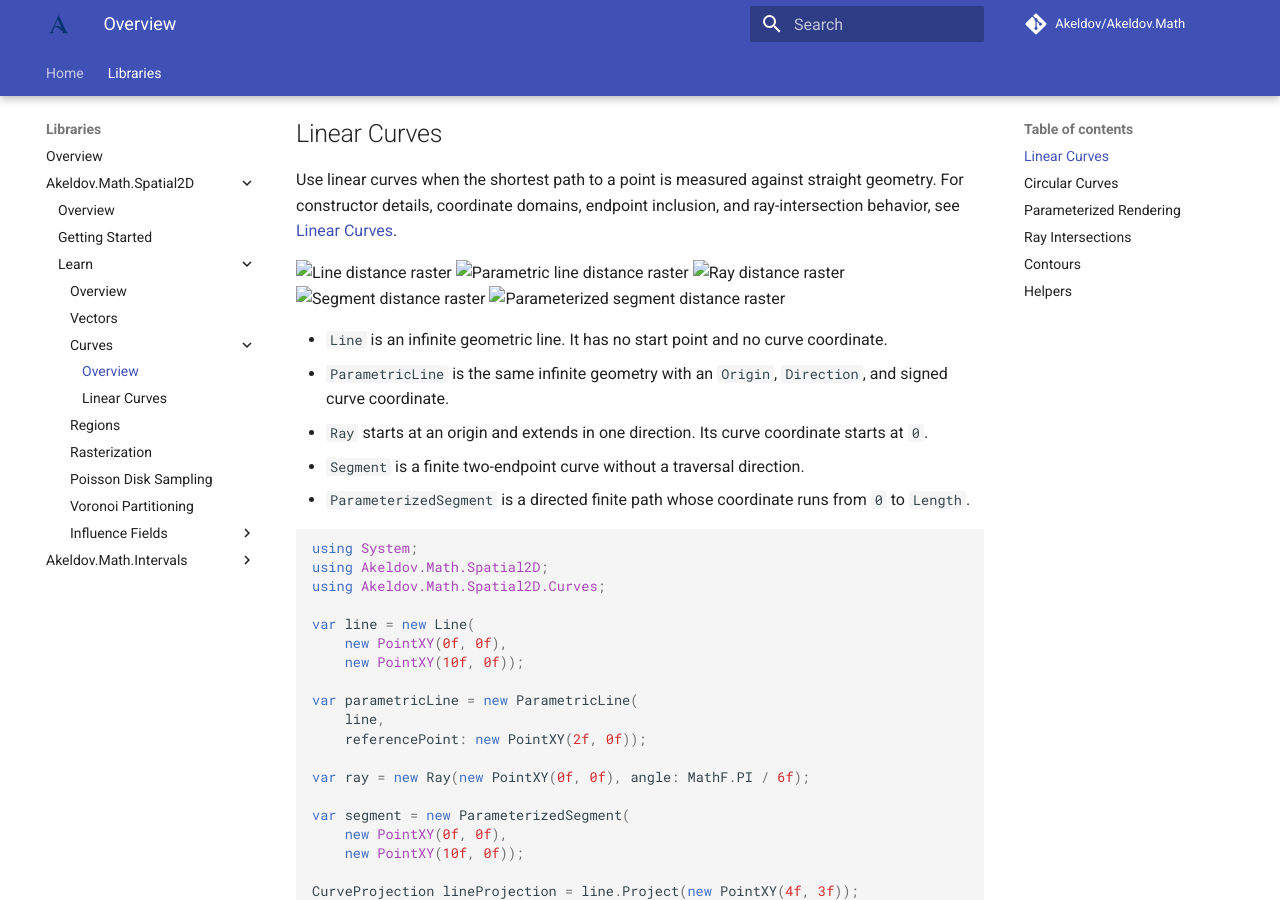
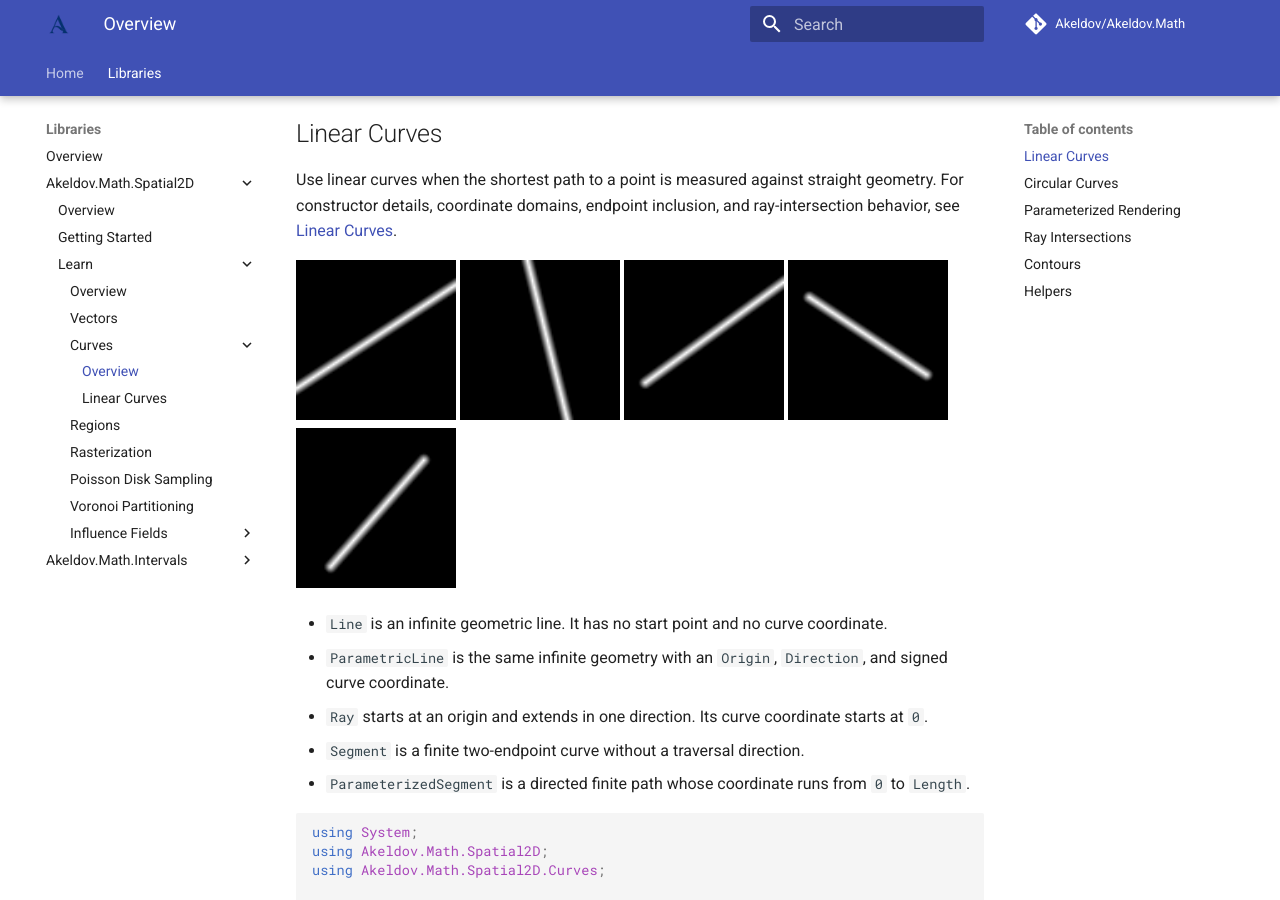
Before and after one commit to Astanislav/Akeldov.Math, an MkDocs documentation site: the page built from docs/Spatial2D/learn/curves.md, in a window 1280 px wide and 900 px high, scrolled down 898 px. Built offline with MkDocs 1.6.1 and Material for MkDocs 9.7.7, drawn with Linux system fonts in a browser that asks for light colours; comment, search, counter and statistics services are not loaded.

Commit message:
docs(spatial2d): document MkDocs raw image path handling

````diff
--- a/docs/Spatial2D/learn/curves.md
+++ b/docs/Spatial2D/learn/curves.md
@@ -24,11 +24,11 @@ Use linear curves when the shortest path to a point is measured against straight
 For constructor details, coordinate domains, endpoint inclusion, and ray-intersection behavior, see [Linear Curves](curves/linear.md).
 
 <p>
-  <img alt="Line distance raster" src="../../assets/spatial2d/curves/line-distance.png" width="160">
-  <img alt="Parametric line distance raster" src="../../assets/spatial2d/curves/parametric-line-distance.png" width="160">
-  <img alt="Ray distance raster" src="../../assets/spatial2d/curves/ray-distance.png" width="160">
-  <img alt="Segment distance raster" src="../../assets/spatial2d/curves/segment-distance.png" width="160">
-  <img alt="Parameterized segment distance raster" src="../../assets/spatial2d/curves/parameterized-segment-distance.png" width="160">
+  <img alt="Line distance raster" src="../../../assets/spatial2d/curves/line-distance.png" width="160">
+  <img alt="Parametric line distance raster" src="../../../assets/spatial2d/curves/parametric-line-distance.png" width="160">
+  <img alt="Ray distance raster" src="../../../assets/spatial2d/curves/ray-distance.png" width="160">
+  <img alt="Segment distance raster" src="../../../assets/spatial2d/curves/segment-distance.png" width="160">
+  <img alt="Parameterized segment distance raster" src="../../../assets/spatial2d/curves/parameterized-segment-distance.png" width="160">
 </p>
 
 - `Line` is an infinite geometric line. It has no start point and no curve coordinate.
@@ -77,9 +77,9 @@ PointXY halfway = segment.GetPoint(segment.Length * 0.5f);
 Use circular curves for distance to a circumference or a bounded angular span.
 
 <p>
-  <img alt="Circle distance raster" src="../../assets/spatial2d/curves/circle-distance.png" width="160">
-  <img alt="Arc distance raster" src="../../assets/spatial2d/curves/arc-distance.png" width="160">
-  <img alt="Parameterized arc distance raster" src="../../assets/spatial2d/curves/parameterized-arc-distance.png" width="160">
+  <img alt="Circle distance raster" src="../../../assets/spatial2d/curves/circle-distance.png" width="160">
+  <img alt="Arc distance raster" src="../../../assets/spatial2d/curves/arc-distance.png" width="160">
+  <img alt="Parameterized arc distance raster" src="../../../assets/spatial2d/curves/parameterized-arc-distance.png" width="160">
 </p>
 
 - `Circle` measures distance to the circumference, not to a filled disk.
@@ -122,10 +122,10 @@ Parameterized curves are useful when sampling needs to vary along the curve.
 The rasterizers can use the curve coordinate to change thickness, falloff, or influence along a path.
 
 <p>
-  <img alt="Parametric line with growing thickness" src="../../assets/spatial2d/curves/parametric-line-growing-thickness.png" width="160">
-  <img alt="Ray with growing thickness" src="../../assets/spatial2d/curves/ray-growing-thickness.png" width="160">
-  <img alt="Parameterized segment with growing thickness" src="../../assets/spatial2d/curves/parameterized-segment-growing-thickness.png" width="160">
-  <img alt="Parameterized arc with growing thickness" src="../../assets/spatial2d/curves/parameterized-arc-growing-thickness.png" width="160">
+  <img alt="Parametric line with growing thickness" src="../../../assets/spatial2d/curves/parametric-line-growing-thickness.png" width="160">
+  <img alt="Ray with growing thickness" src="../../../assets/spatial2d/curves/ray-growing-thickness.png" width="160">
+  <img alt="Parameterized segment with growing thickness" src="../../../assets/spatial2d/curves/parameterized-segment-growing-thickness.png" width="160">
+  <img alt="Parameterized arc with growing thickness" src="../../../assets/spatial2d/curves/parameterized-arc-growing-thickness.png" width="160">
 </p>
 
 ```csharp
````
Also changed, not shown: AGENTS.md (+24 -0 lines), docs/Spatial2D/learn/curves/linear.md (+5 -5 lines).
